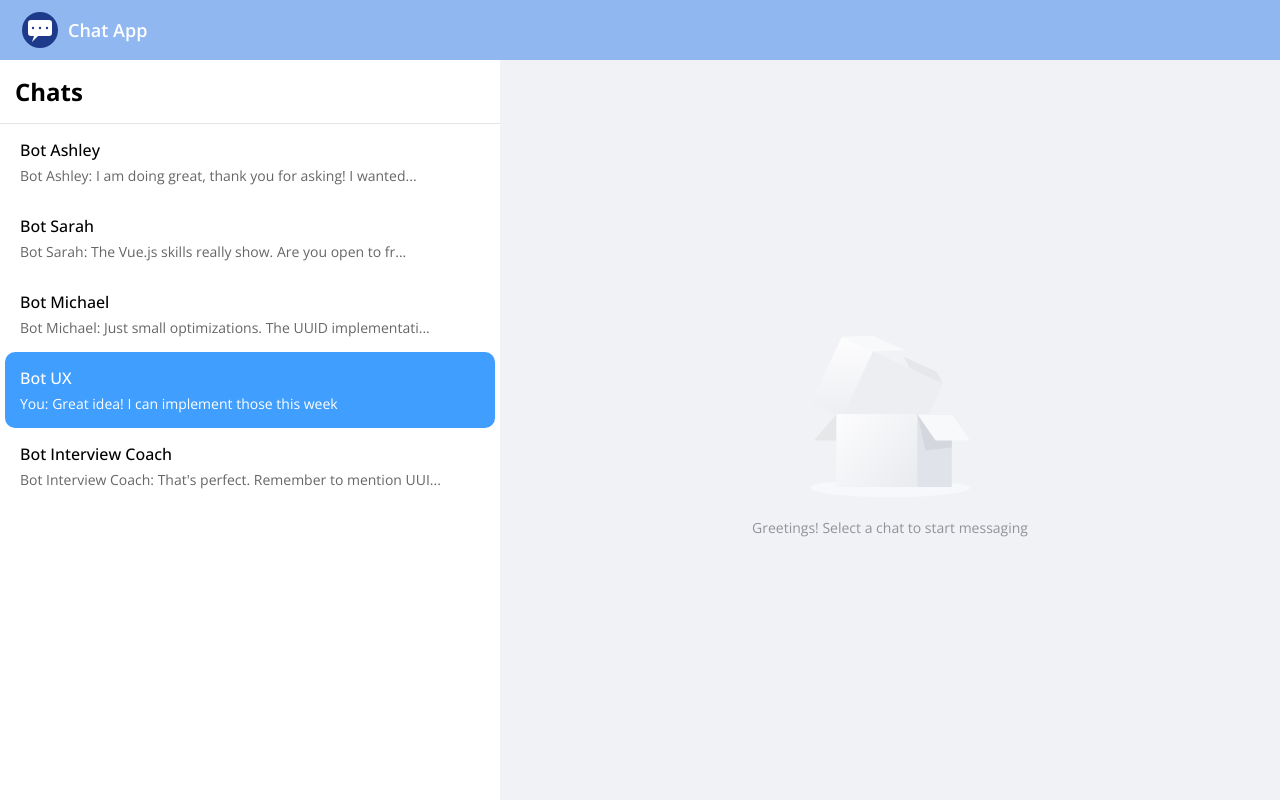
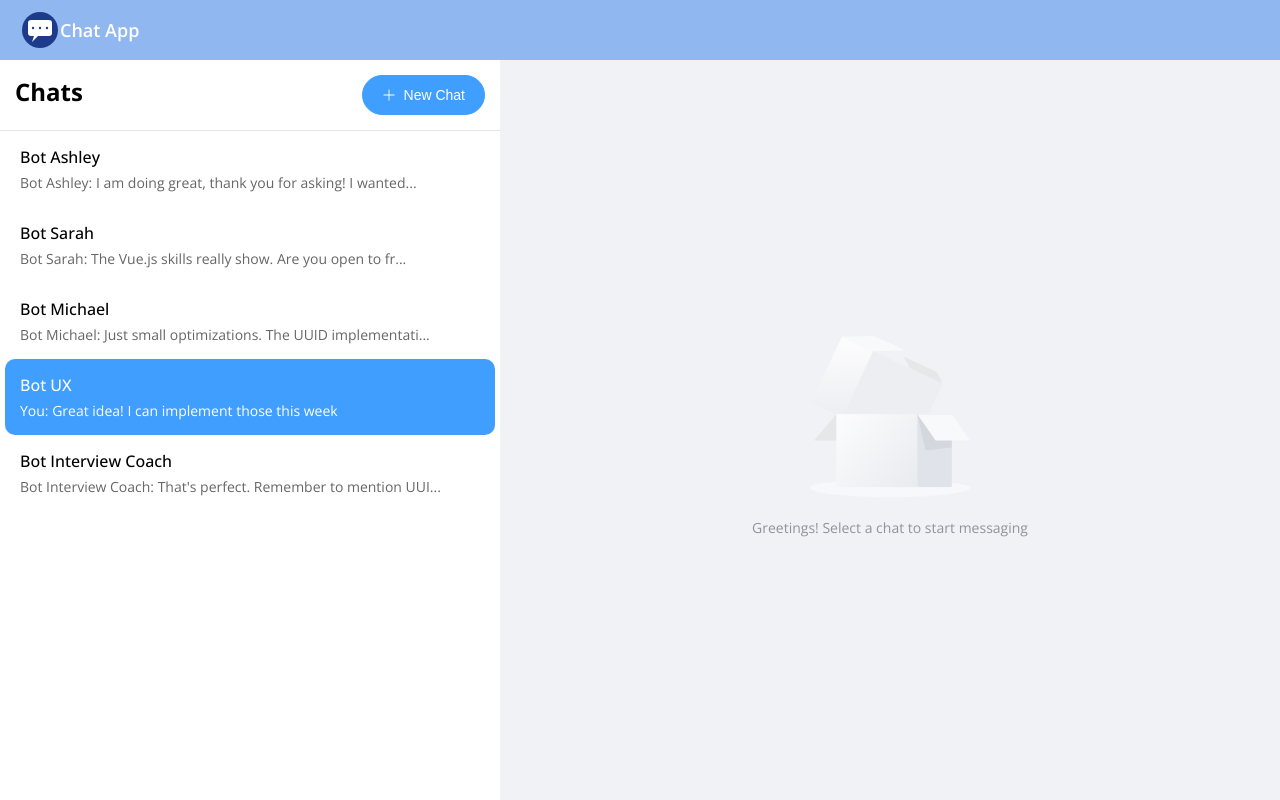
Before and after one commit to ruslanskrims/chat-app, a Vue app: page /chat/071fa3f7-ed00-441e-8c2b-381a3729d62d in a window 1280 px wide. Built offline with nearby package versions, Linux system fonts and the light colour scheme.

Commit message:
refactoring: replaced tags with imported UI components from element plus

```diff
--- a/package.json
+++ b/package.json
@@ -15,6 +15,7 @@
     "format": "oxfmt src/"
   },
   "dependencies": {
+    "@element-plus/icons-vue": "^2.3.2",
     "element-plus": "^2.14.0",
     "pinia": "^3.0.4",
     "uuid": "^9.0.0",
@@ -24,6 +25,7 @@
   "devDependencies": {
     "@tsconfig/node24": "^24.0.4",
     "@types/node": "^24.12.2",
+    "@types/uuid": "^10.0.0",
     "@vitejs/plugin-vue": "^6.0.6",
     "@vitejs/plugin-vue-jsx": "^5.1.5",
     "@vue/eslint-config-typescript": "^14.7.0",
--- a/src/features/chat/components/ChatInput.vue
+++ b/src/features/chat/components/ChatInput.vue
@@ -1,6 +1,7 @@
 <script setup lang="ts">
 import { computed, ref } from 'vue'
 import type { InputInstance } from 'element-plus'
+import { ElForm, ElInput, ElButton } from 'element-plus'
 import { useChatStore } from '../stores/chatStore'
 import { useRoute } from 'vue-router'
 
@@ -18,8 +19,8 @@ const isBtnDisabled = computed(() => messageText.value.trim() === '')
 </script>
 
 <template>
-  <el-form @submit.prevent="sendMessage" style="display: flex; align-items: center; padding: 10px">
-    <el-input
+  <ElForm @submit.prevent="sendMessage" style="display: flex; align-items: center; padding: 10px">
+    <ElInput
       ref="textarea"
       v-model="messageText"
       type="textarea"
@@ -27,16 +28,16 @@ const isBtnDisabled = computed(() => messageText.value.trim() === '')
       resize="none"
       class="chat-input__textarea"
     />
-    <el-button
+    <ElButton
       type="primary"
       @click="sendMessage"
       size="large"
       class="chat-input__send-btn"
       :disabled="isBtnDisabled"
-      round="true"
-      >Send</el-button
+      round
+      >Send</ElButton
     >
-  </el-form>
+  </ElForm>
 </template>
 
 <style scoped lang="scss">
--- a/src/features/chat/components/ChatList.vue
+++ b/src/features/chat/components/ChatList.vue
@@ -1,4 +1,5 @@
 <script lang="ts" setup>
+import { ElScrollbar } from 'element-plus'
 import type { Chat } from '@/types/chat'
 import ChatItem from './ChatItem.vue'
 import { useRoute } from 'vue-router'
@@ -10,14 +11,14 @@ const activeChatId = computed(() => route.params.chatId as string)
 </script>
 
 <template>
-  <el-scrollbar class="sidebar__chat-list">
+  <ElScrollbar class="sidebar__chat-list">
     <ChatItem
       v-for="chat in chats"
       :key="chat.id"
       :chat="chat"
       :is-active="activeChatId === chat.id"
     />
-  </el-scrollbar>
+  </ElScrollbar>
 </template>
 
 <style scoped lang="scss">
--- a/src/features/chat/components/ChatSidebar.vue
+++ b/src/features/chat/components/ChatSidebar.vue
@@ -1,4 +1,6 @@
 <script setup lang="ts">
+import { ElMessageBox, ElAside, ElButton } from 'element-plus'
+import { Plus } from '@element-plus/icons-vue'
 import { useChatStore } from '@/features/chat/stores/chatStore'
 import ChatList from './ChatList.vue'
 
@@ -6,12 +8,21 @@ const { chats } = useChatStore()
 </script>
 
 <template>
-  <el-aside class="sidebar__aside">
+  <ElAside class="sidebar__aside">
     <div class="sidebar__header">
       <h2 class="sidebar__header-title">Chats</h2>
+      <ElButton type="primary" size="large" round class="new-chat-btn" :icon="Plus"
+        >New Chat</ElButton
+      >
     </div>
+    <!--TODO - add functionality to create new chat and show the message box(form)-->
+    <!-- <ElMessageBox
+      title="Create New Chat"
+      :showCancelButton="true"
+      @confirm="() => console.log('Chat created')"
+    /> -->
     <ChatList :chats="chats" />
-  </el-aside>
+  </ElAside>
 </template>
 
 <style scoped lang="scss">
@@ -33,6 +44,8 @@ const { chats } = useChatStore()
 
   &__header {
     flex-shrink: 0;
+    display: flex;
+    justify-content: space-between;
     padding: 15px;
     border-bottom: 1px solid rgba(0, 0, 0, 0.1);
   }
--- a/src/features/chat/components/ChatWindow.vue
+++ b/src/features/chat/components/ChatWindow.vue
@@ -1,4 +1,5 @@
 <script lang="ts" setup>
+import { ElContainer } from 'element-plus'
 import { useChatStore } from '@/features/chat/stores/chatStore'
 import { computed } from 'vue'
 import MessageList from './MessageList.vue'
@@ -14,11 +15,11 @@ const messages = computed(() => {
 </script>
 
 <template>
-  <el-container class="chatwindow__container">
+  <ElContainer class="chatwindow__container">
     <div class="chatwindow__content">
       <MessageList :messages="messages" />
     </div>
-  </el-container>
+  </ElContainer>
 </template>
 
 <style scoped lang="scss">
--- a/src/features/chat/components/MessageList.vue
+++ b/src/features/chat/components/MessageList.vue
@@ -1,4 +1,5 @@
 <script lang="ts" setup>
+import { ElScrollbar } from 'element-plus'
 import MessageItem from './MessageItem.vue'
 import type { Message } from '@/types/message'
 
@@ -6,14 +7,14 @@ defineProps<{ messages: Message[] }>()
 </script>
 
 <template>
-  <el-scrollbar class="chatwindow__message-list">
+  <ElScrollbar class="chatwindow__message-list">
     <MessageItem
       v-for="message in messages"
       :key="message.id"
       :message="message"
       class="chatwindow__message-item"
     />
-  </el-scrollbar>
+  </ElScrollbar>
 </template>
 
 <style scoped lang="scss">
--- a/src/shared/Header.vue
+++ b/src/shared/Header.vue
@@ -1,4 +1,5 @@
 <script setup lang="ts">
+import { ElHeader, ElLink } from 'element-plus'
 import { useChatStore } from '@/features/chat/stores/chatStore'
 import { useRouter } from 'vue-router'
 
@@ -11,12 +12,12 @@ const navigateToHomePage = () => {
 </script>
 
 <template>
-  <el-header>
-    <div class="el-header__link" @click="navigateToHomePage">
+  <ElHeader>
+    <ElLink class="el-header__link" @click="navigateToHomePage">
       <span class="el-header__logo"></span>
       <span class="el-header__text">Chat App</span>
-    </div>
-  </el-header>
+    </ElLink>
+  </ElHeader>
 </template>
 
 <style scoped lang="scss">
--- a/src/views/ChatView.vue
+++ b/src/views/ChatView.vue
@@ -1,4 +1,5 @@
 <script setup lang="ts">
+import { ElEmpty } from 'element-plus'
 import ChatSidebar from '@/features/chat/components/ChatSidebar.vue'
 import ChatWindow from '@/features/chat/components/ChatWindow.vue'
 import ChatInput from '@/features/chat/components/ChatInput.vue'
@@ -19,7 +20,7 @@ const chatStore = useChatStore()
       <ChatWindow />
       <ChatInput />
     </div>
-    <el-empty
+    <ElEmpty
       v-else
       description="Greetings! Select a chat to start messaging"
       class="layout__empty-container"
```
Also changed, not shown: 1 other file (tests, documents, lock files or other folders).
